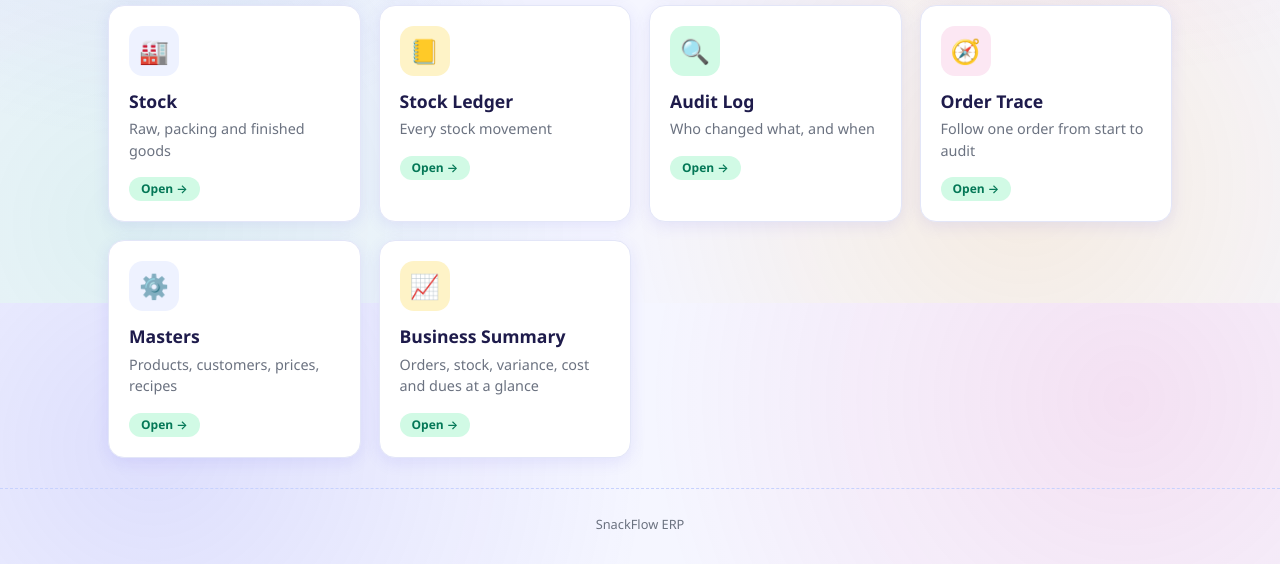
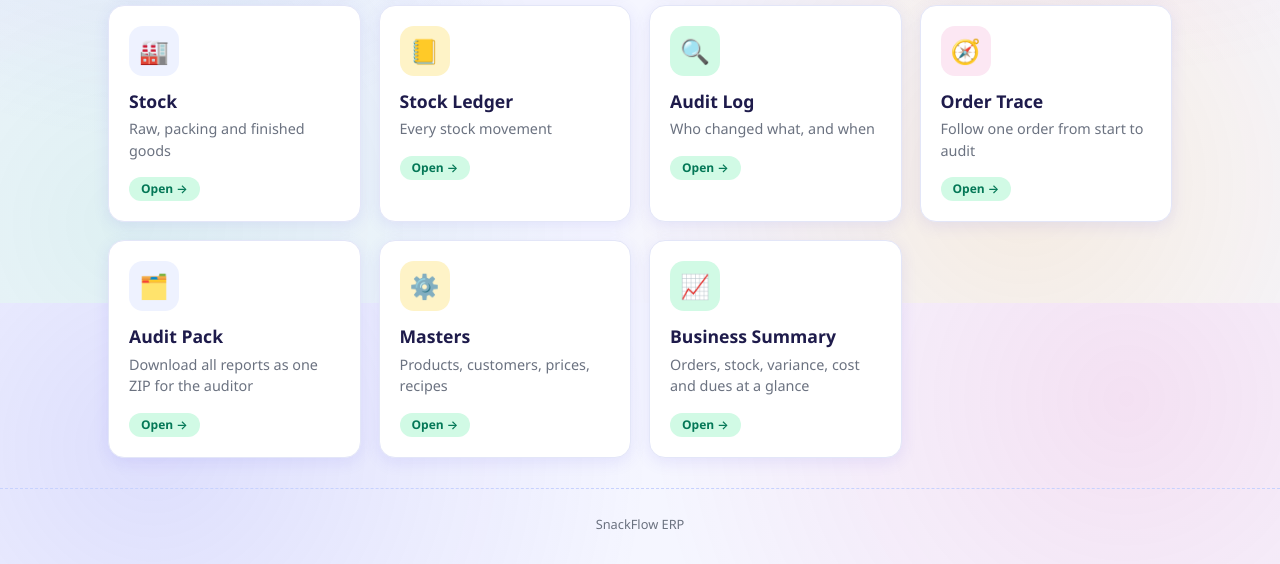
Before and after one commit to PRATHIKSHA-V123/Order-to-Audit-System, a Flask app: page /dashboard in a window 1280 px wide. Shown: the part 497-1061 px from the top of the page. Run offline with Flask 3, Linux system fonts and the light colour scheme; the visitor is signed in with stand-in values (Sample User, id 1).

Commit message:
Two-line SnackFlow ERP title on report PDFs

```diff
--- a/app.py
+++ b/app.py
@@ -50,6 +50,7 @@ MENUS = {
         ("Stock Ledger", "Every stock movement", "production.ledger"),
         ("Audit Log", "Who changed what, and when", "admin.audit"),
         ("Order Trace", "Follow one order from start to audit", "admin.trace"),
+        ("Audit Pack", "Download all reports as one ZIP for the auditor", "reports.audit_pack"),
         ("Masters", "Products, customers, prices, recipes", "masters.index"),
         ("Business Summary", "Orders, stock, variance, cost and dues at a glance", "owner.summary"),
     ],
@@ -69,6 +70,7 @@ MENUS = {
         ("Stock Report (CSV)", "Download for Excel", "reports.stock_csv"),
         ("Audit Log", "Who changed what, and when", "admin.audit"),
         ("Order Trace", "Follow one order from start to audit", "admin.trace"),
+        ("Audit Pack", "Download all reports as one ZIP for the auditor", "reports.audit_pack"),
     ],
     "owner": [
         ("Business Summary", "Orders, stock, variance, cost and dues at a glance", "owner.summary"),
@@ -78,6 +80,7 @@ MENUS = {
         ("Sales Register", "Sales and GST", "reports.sales"),
         ("Audit Log", "Who changed what, and when", "admin.audit"),
         ("Order Trace", "Follow one order from start to audit", "admin.trace"),
+        ("Audit Pack", "Download all reports as one ZIP for the auditor", "reports.audit_pack"),
     ],
 }
 
--- a/routes/accountant.py
+++ b/routes/accountant.py
@@ -1,5 +1,6 @@
 import csv
 import io
+import zipfile
 from datetime import date
 from decimal import Decimal, ROUND_HALF_UP
 from flask import Blueprint, render_template, request, Response, abort
@@ -417,3 +418,51 @@ def invoice_pdf(invoice_id):
         return "Invoice not found", 404
     return Response(data, mimetype="application/pdf",
                     headers={"Content-Disposition": f"inline; filename=invoice-{invoice_id}.pdf"})
+@accountant_bp.route("/audit-pack.zip")
+@role_required(*ROLES)
+def audit_pack():
+    """One ZIP for the auditor: every report as a PDF, plus the audit log."""
+    d_from = request.args.get("date_from", "")
+    d_to = request.args.get("date_to", "")
+    period = period_text(d_from, d_to)
+    conn = get_connection()
+    buf = io.BytesIO()
+    names = []
+    with zipfile.ZipFile(buf, "w", zipfile.ZIP_DEFLATED) as z:
+        n = 0
+        for key, builder in BUILDERS.items():
+            n += 1
+            report = builder(conn, d_from, d_to)
+            pdf = table_pdf(report["title"], period + "   |   Amounts in Rs",
+                            report["headers"], report["rows"], report["weights"])
+            fname = f"{n:02d}_{report['file']}.pdf"
+            z.writestr(fname, pdf)
+            names.append(f"{fname}  -  {report['title']}")
+
+        where, params = date_filter("date(a.created_at)", d_from, d_to)
+        audit_rows = conn.execute(
+            "SELECT a.created_at, u.full_name, a.action, a.table_name, a.record_id, "
+            "a.old_value, a.new_value FROM audit_log a "
+            "LEFT JOIN users u ON u.id = a.user_id WHERE 1=1" + where + " ORDER BY a.id",
+            params).fetchall()
+        data = [[r["created_at"], r["full_name"] or "-", r["action"],
+                 f"{r['table_name']} #{r['record_id']}", r["old_value"] or "",
+                 r["new_value"] or ""] for r in audit_rows]
+        n += 1
+        fname = f"{n:02d}_audit_log.pdf"
+        z.writestr(fname, table_pdf(
+            "Audit Log", period + "   |   Times in UTC",
+            ["Time (UTC)", "User", "Action", "Record", "Old", "New"], data,
+            [2, 1.8, 2.2, 2, 2, 2.4]))
+        names.append(f"{fname}  -  Audit Log")
+
+        z.writestr("00_README.txt",
+                   "SnackFlow ERP - Audit Pack\n"
+                   f"Generated on {date.today().isoformat()}\n"
+                   f"{period}\n"
+                   "Cancelled invoices (with a credit note) are left out of the sales reports.\n\n"
+                   "Contents:\n" + "\n".join(names) + "\n")
+    conn.close()
+    return Response(buf.getvalue(), mimetype="application/zip",
+                    headers={"Content-Disposition":
+                             f"attachment; filename=audit_pack_{date.today().isoformat()}.zip"})
--- a/routes/auth.py
+++ b/routes/auth.py
@@ -53,6 +53,9 @@ def login():
 
         flash("Wrong email ID or password", "error")
     return render_template("login.html")
+
+
+@auth_bp.route("/logout")
 def logout():
     session.clear()
     return redirect(url_for("auth.login"))
--- a/services/report_pdf.py
+++ b/services/report_pdf.py
@@ -1,7 +1,8 @@
 from datetime import date
 from fpdf import FPDF
 
-COMPANY = "Snack Manufacturing Factory"
+COMPANY = "SnackFlow ERP"
+TAGLINE = "Order-to-Audit Management System for Snack Manufacturing"
 
 
 def _clean(text):
@@ -45,6 +46,9 @@ def table_pdf(title, subtitle, headers, rows, weights=None):
 
     pdf.set_font("Helvetica", "B", 15)
     pdf.cell(0, 8, _clean(COMPANY), new_x="LMARGIN", new_y="NEXT")
+    pdf.set_font("Helvetica", "", 9)
+    pdf.cell(0, 5, _clean(TAGLINE), new_x="LMARGIN", new_y="NEXT")
+    pdf.ln(2)
     pdf.set_font("Helvetica", "B", 12)
     pdf.cell(0, 7, _clean(title), new_x="LMARGIN", new_y="NEXT")
     pdf.set_font("Helvetica", "", 9)
--- a/templates/dashboard.html
+++ b/templates/dashboard.html
@@ -5,7 +5,7 @@
     'Outstanding': '💰', 'Outstanding Dues': '💰', 'Stock': '🏭', 'Stock Ledger': '📒',
     'Audit Log': '🔍', 'Masters': '⚙️', 'Purchases': '🚚', 'Production Run': '🍘',
     'GST Summary': '🏛️', 'Stock Report (CSV)': '📥', 'Stock Levels': '📊',
-    'Business Summary': '📈', 'Reports Centre': '📑', 'Order Trace': '🧭'
+    'Business Summary': '📈', 'Reports Centre': '📑', 'Order Trace': '🧭', 'Audit Pack': '🗂️'
 } %}
 {% set art = {
     'salesman': '🛒🍘🥨', 'admin': '🧾📦✅', 'production': '🏭🍘🥜',
```
